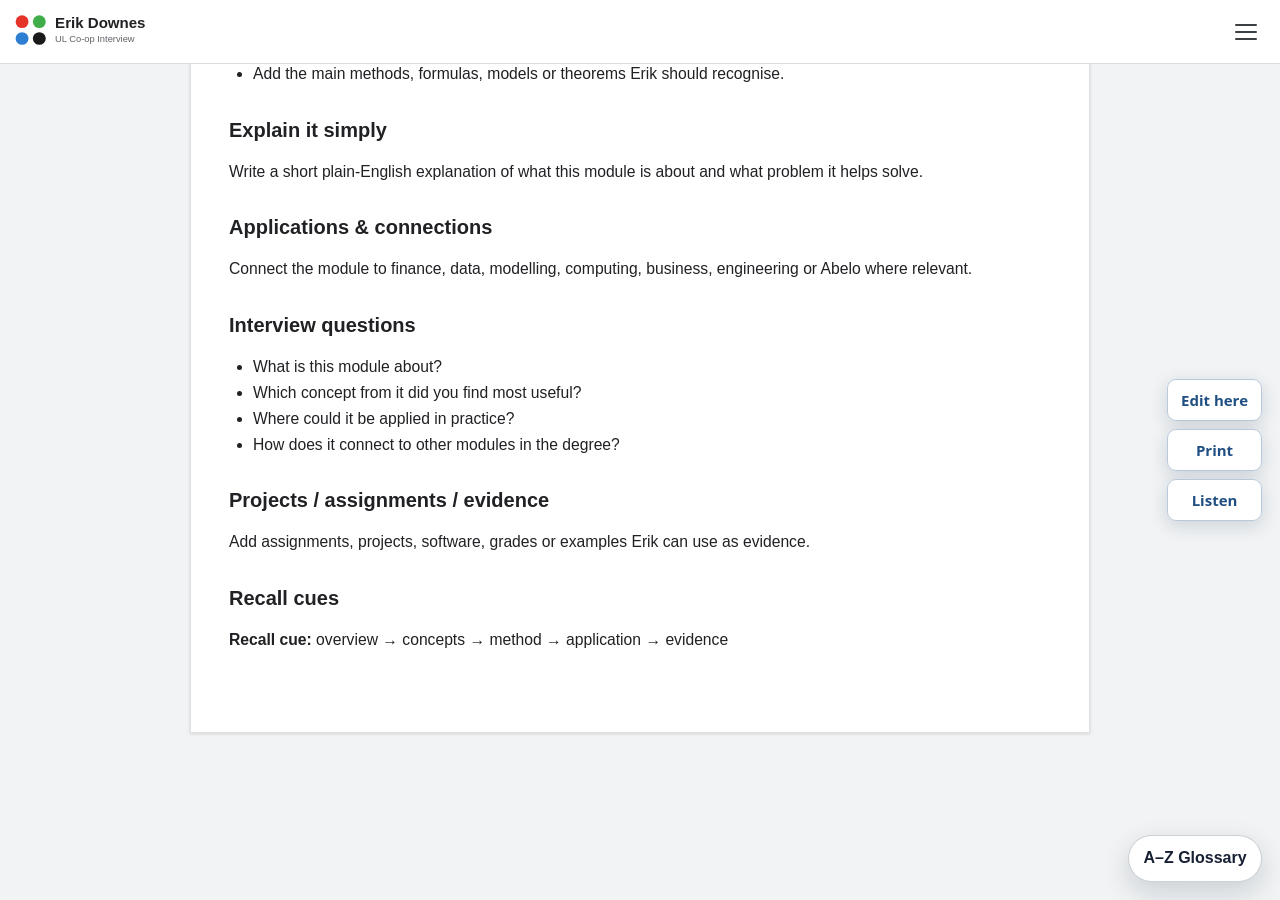
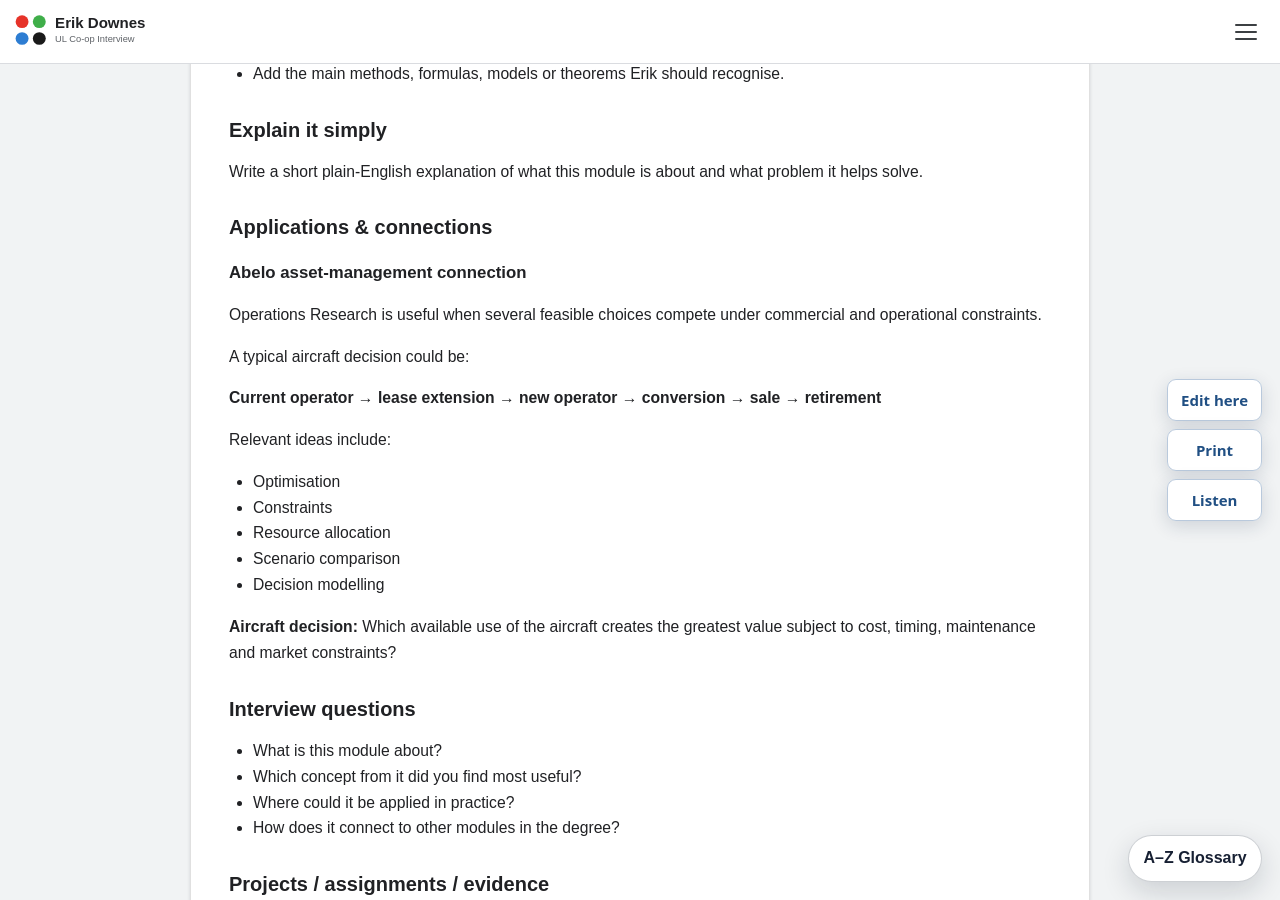
Before and after one commit to ronandownes/coop, a Jekyll site: the page built from modules/ms4303-operations-research-1.md, in a window 1280 px wide and 900 px high, scrolled down 620 px. Built offline with Jekyll 4.4.1, drawn with Linux system fonts in a browser that asks for light colours.

Commit message:
Add Abelo asset-management application

```diff
--- a/modules/ms4303-operations-research-1.md
+++ b/modules/ms4303-operations-research-1.md
@@ -32,7 +32,23 @@ Write a short plain-English explanation of what this module is about and what pr
 
 ## Applications & connections
 
-Connect the module to finance, data, modelling, computing, business, engineering or Abelo where relevant.
+### Abelo asset-management connection
+
+Operations Research is useful when several feasible choices compete under commercial and operational constraints.
+
+A typical aircraft decision could be:
+
+**Current operator → lease extension → new operator → conversion → sale → retirement**
+
+Relevant ideas include:
+
+- Optimisation
+- Constraints
+- Resource allocation
+- Scenario comparison
+- Decision modelling
+
+**Aircraft decision:** Which available use of the aircraft creates the greatest value subject to cost, timing, maintenance and market constraints?
 
 ## Interview questions
 
```
